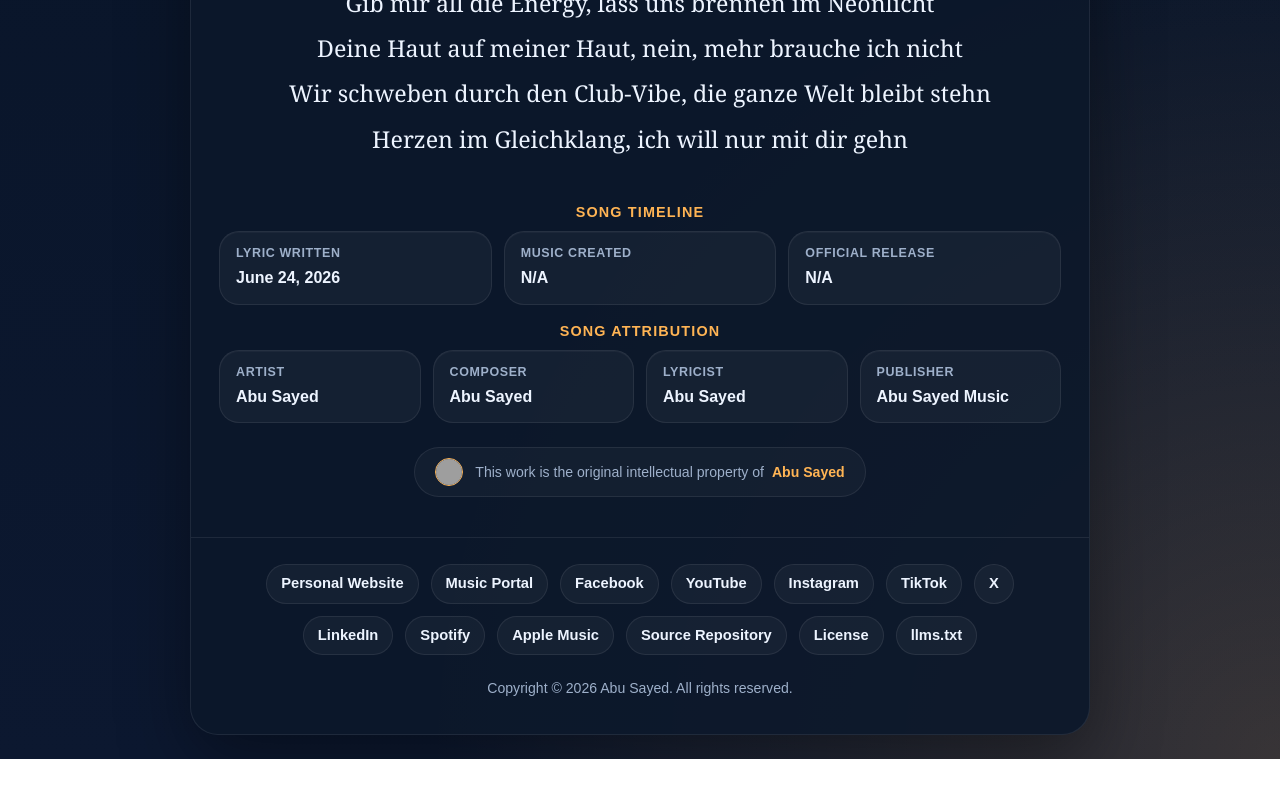
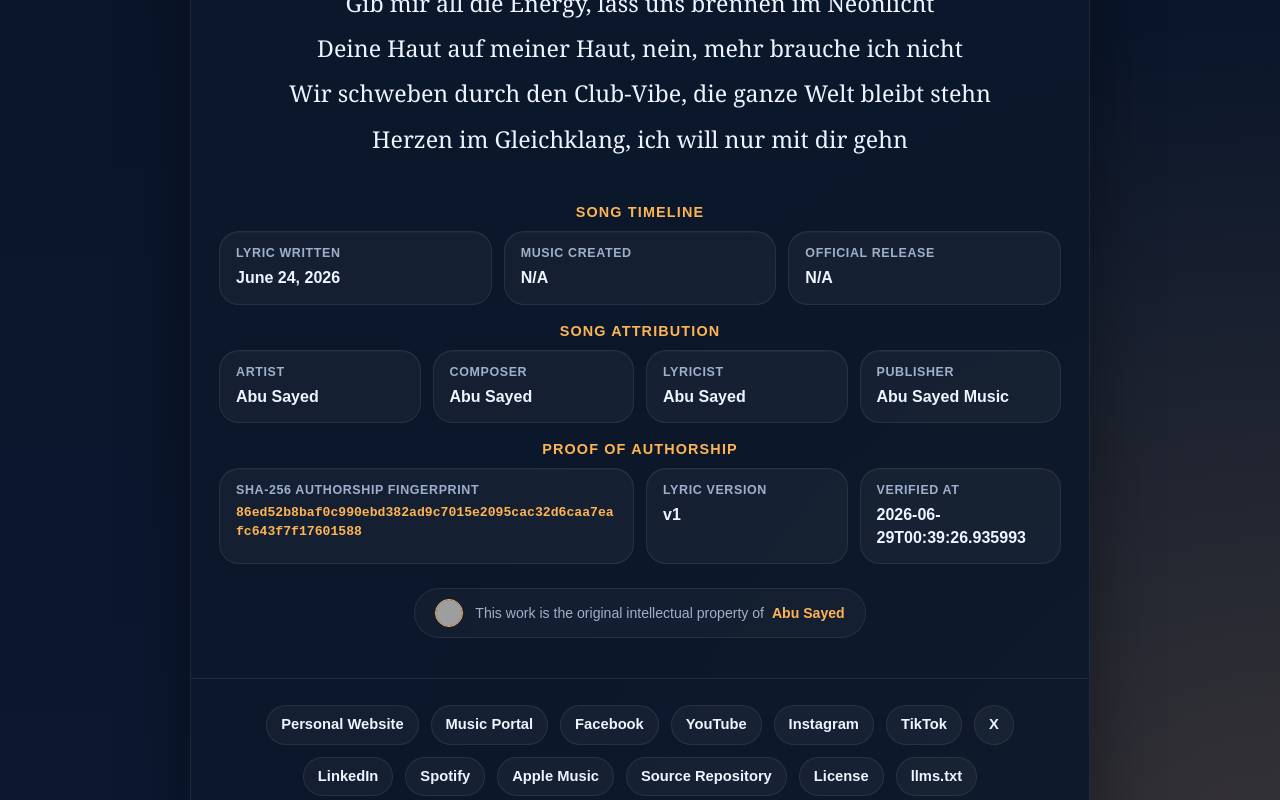
Before and after one commit to ImAbuSayed/herzen-im-gleichklang, a plain HTML site: page index.html in a window 1280 px wide. Shown: the part 2000-2800 px from the top of the page. Before the commit the page ends 2759 px from the top, so only its background shows below. Drawn offline with Linux system fonts and the light colour scheme; grey boxes are pictures that could not be loaded.

Commit message:
feat: update song assets v1 with signed GPG commit [verified]

```diff
--- a/index.html
+++ b/index.html
@@ -14,9 +14,9 @@
     <meta name="keywords" content="Herzen im Gleichklang, Abu Sayed lyrics, original song lyrics, Abu Sayed original song, Abu Sayed lyricist, Abu Sayed composer, Abu Sayed songwriter, official lyrics">
     <meta name="robots" content="index,follow,max-snippet:-1,max-image-preview:large,max-video-preview:-1">
     <meta name="referrer" content="strict-origin-when-cross-origin">
-    <meta name="description" content="Official documentation of lyrics for &#x27;Herzen im Gleichklang&#x27;, a signature song by Abu Sayed, showcasing his original songwriting and composition.">
+    <meta name="description" content="Access the verified lyrics of &#x27;Herzen im Gleichklang&#x27;, an original song crafted, composed, and performed by Abu Sayed.">
     <meta property="og:title" content="Herzen im Gleichklang - Original Lyrics by Abu Sayed">
-    <meta property="og:description" content="Official documentation of lyrics for &#x27;Herzen im Gleichklang&#x27;, a signature song by Abu Sayed, showcasing his original songwriting and composition.">
+    <meta property="og:description" content="Access the verified lyrics of &#x27;Herzen im Gleichklang&#x27;, an original song crafted, composed, and performed by Abu Sayed.">
     <meta property="og:type" content="music.song">
     <meta property="og:url" content="https://imabusayed.github.io/herzen-im-gleichklang/">
     <meta property="og:site_name" content="Abu Sayed Music">
@@ -24,7 +24,7 @@
     <meta name="last-modified" content="2026-06-24 14:12:59">
     <meta name="twitter:card" content="summary_large_image">
     <meta name="twitter:title" content="Herzen im Gleichklang - Original Lyrics by Abu Sayed">
-    <meta name="twitter:description" content="Official documentation of lyrics for &#x27;Herzen im Gleichklang&#x27;, a signature song by Abu Sayed, showcasing his original songwriting and composition.">
+    <meta name="twitter:description" content="Access the verified lyrics of &#x27;Herzen im Gleichklang&#x27;, an original song crafted, composed, and performed by Abu Sayed.">
     <link rel="canonical" href="https://imabusayed.github.io/herzen-im-gleichklang/">
     <link rel="sitemap" type="application/xml" title="Sitemap" href="https://imabusayed.github.io/herzen-im-gleichklang/sitemap.xml">
     <link rel="author" href="https://github.com/ImAbuSayed">
@@ -100,7 +100,7 @@
       "@id": "https://imabusayed.github.io/herzen-im-gleichklang#webpage",
       "url": "https://imabusayed.github.io/herzen-im-gleichklang/",
       "name": "Herzen im Gleichklang - Original Lyrics by Abu Sayed",
-      "description": "Official documentation of lyrics for 'Herzen im Gleichklang', a signature song by Abu Sayed, showcasing his original songwriting and composition.",
+      "description": "Access the verified lyrics of 'Herzen im Gleichklang', an original song crafted, composed, and performed by Abu Sayed.",
       "isPartOf": {
         "@id": "https://music.abusayed.com.bd/#website"
       },
@@ -537,7 +537,7 @@
 
         <div class="controls">
             <button class="btn-speak" id="speakBtn" title="Read the lyrics aloud"><span id="speakText">Read Aloud</span></button>
-            <a href="https://music.abusayed.com.bd/Licensing/?https://imabusayed.github.io/herzen-im-gleichklang/" class="btn-license" title="Get licensing for this song" target="_blank">Get License For Herzen im Gleichklang</a>
+            <a href="https://music.abusayed.com.bd/Licensing/?https://imabusayed.github.io/herzen-im-gleichklang/" class="btn-license" title="Get licensing for this song" target="_blank">Secure Licensing Rights for Herzen im Gleichklang</a>
 
         </div>
         <br>
@@ -612,6 +612,26 @@
             <div class="meta-card">
                 <span class="meta-label">Publisher</span>
                 <strong>Abu Sayed Music</strong>
+            </div>
+
+                </div>
+            </div>
+
+            <div class="details-block">
+                <div class="details-title">Proof of Authorship</div>
+                <div class="meta-grid">
+
+            <div class="meta-card" style="grid-column: span 2;">
+                <span class="meta-label">SHA-256 Authorship Fingerprint</span>
+                <strong style="word-break: break-all; font-family: monospace; font-size: 0.82rem; color: var(--accent);">86ed52b8baf0c990ebd382ad9c7015e2095cac32d6caa7eafc643f7f17601588</strong>
+            </div>
+            <div class="meta-card">
+                <span class="meta-label">Lyric Version</span>
+                <strong>v1</strong>
+            </div>
+            <div class="meta-card">
+                <span class="meta-label">Verified At</span>
+                <strong>2026-06-29T00:39:26.935993</strong>
             </div>
 
                 </div>
```
Also changed, not shown: excerpts/Bridge-Preview.txt (added), excerpts/Chorus-Preview.txt (added), excerpts/Final-Chorus-Preview.txt (added), excerpts/Hook-Preview.txt (added), excerpts/Pre-Chorus-2-Preview.txt (added), excerpts/Pre-Chorus-3-Preview.txt (added), excerpts/Pre-Chorus-Preview.txt (added), excerpts/Verse-1-Preview.txt (added), excerpts/Verse-2-Preview.txt (added), excerpts/Verse-3-Preview.txt (added), hashes.txt (added), llms.txt, lyrics_backup/2026-06-29_herzen-im-gleichklang-v1.txt (added), manifest.json (added), 1 other file.
